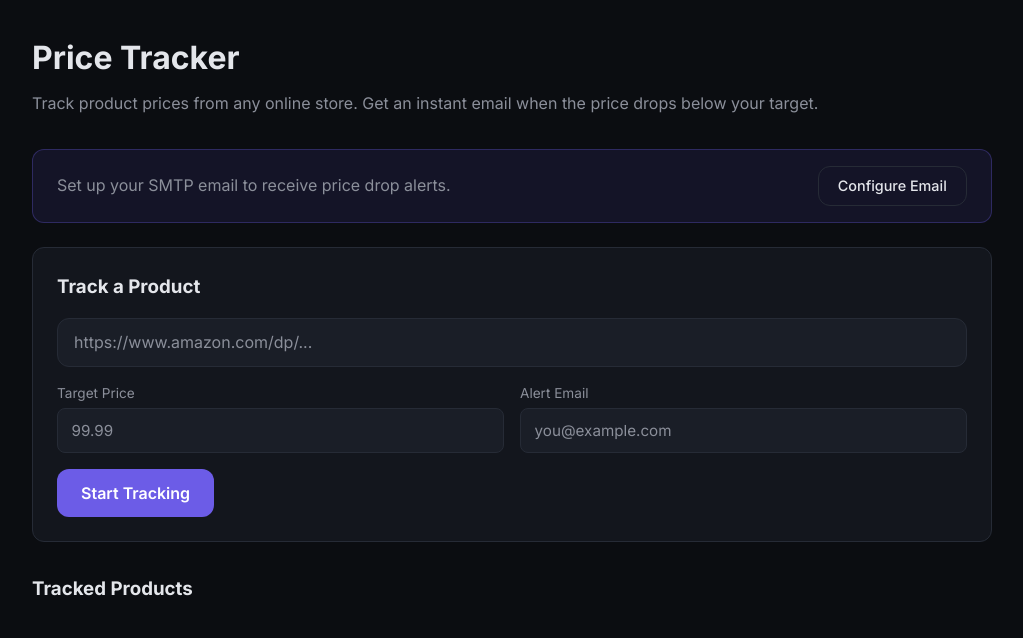
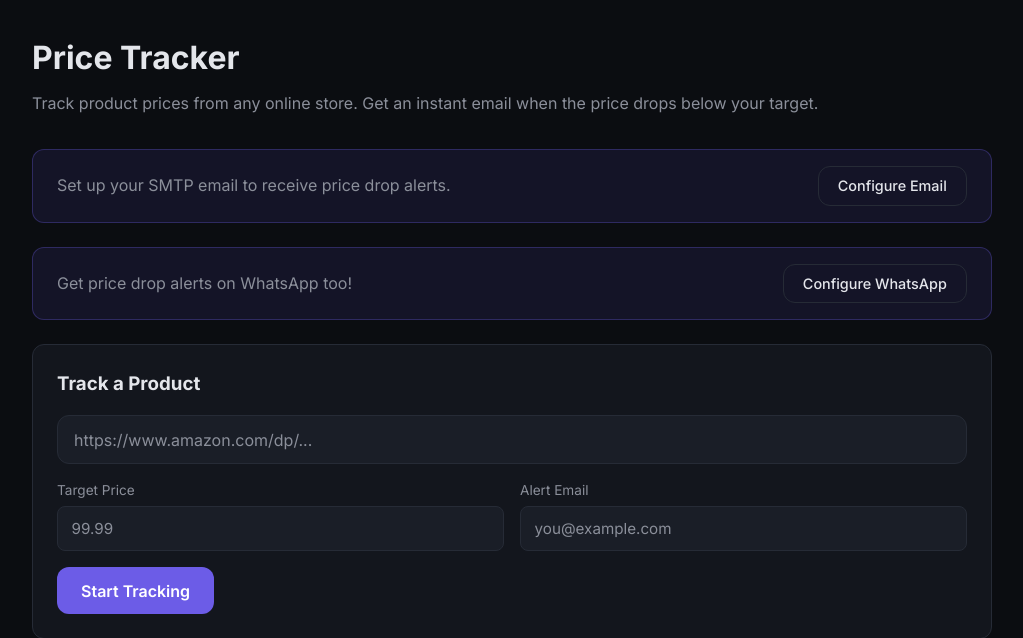
Before and after one commit to ShwetankDhyani/web-tools, a Flask app: page /price-tracker in a window 1280 px wide. Shown: the part 65-703 px from the top of the page, without its empty margins (128-1151 px from the left). Run offline with Flask 3, Linux system fonts and the light colour scheme; data that the repository does not hold is empty; some libraries are stand-ins or nearby versions.

Commit message:
Add WhatsApp price drop alerts via CallMeBot
- Add whatsapp_config table to DB schema
- Add WhatsApp configuration UI with setup instructions
- Send WhatsApp alerts alongside email when price drops
- Add /api/price/whatsapp-config GET/POST endpoints
- Uses CallMeBot free API (no paid service needed)
- Update check_prices.py with WhatsApp alert support

Co-Authored-By: Shwetank Dhyani <setu.dhyani@gmail.com>

```diff
--- a/app.py
+++ b/app.py
@@ -13,6 +13,7 @@ from email.mime.text import MIMEText
 from urllib.parse import urlparse
 
 import requests
+import urllib.parse
 from bs4 import BeautifulSoup
 from flask import (
     Flask,
@@ -68,6 +69,13 @@ def _init_db():
             smtp_port INTEGER NOT NULL DEFAULT 587,
             smtp_user TEXT NOT NULL DEFAULT '',
             smtp_pass TEXT NOT NULL DEFAULT ''
+        );
+
+        CREATE TABLE IF NOT EXISTS whatsapp_config (
+            id INTEGER PRIMARY KEY CHECK (id = 1),
+            phone TEXT NOT NULL DEFAULT '',
+            api_key TEXT NOT NULL DEFAULT '',
+            enabled INTEGER NOT NULL DEFAULT 0
         );
     """)
     conn.commit()
@@ -690,6 +698,37 @@ def _send_price_alert(product: dict, new_price: float):
         return False
 
 
+def _send_whatsapp_alert(product: dict, new_price: float):
+    """Send a WhatsApp alert via CallMeBot."""
+    conn = _get_db()
+    config = conn.execute("SELECT * FROM whatsapp_config WHERE id = 1").fetchone()
+    conn.close()
+
+    if not config or not config["phone"] or not config["api_key"] or not config["enabled"]:
+        return False
+
+    text = (
+        f"📉 *Price Drop Alert!*\n\n"
+        f"*{product['name'] or 'Product'}*\n"
+        f"Current price: *${new_price:.2f}*\n"
+        f"Your target: ${product['target_price']:.2f}\n\n"
+        f"{product['url']}\n\n"
+        f"— WebTools.wiki Price Tracker"
+    )
+
+    try:
+        api_url = (
+            f"https://api.callmebot.com/whatsapp.php"
+            f"?phone={urllib.parse.quote(config['phone'])}"
+            f"&text={urllib.parse.quote(text)}"
+            f"&apikey={urllib.parse.quote(config['api_key'])}"
+        )
+        resp = requests.get(api_url, timeout=15)
+        return resp.status_code == 200
+    except Exception:
+        return False
+
+
 # Price checking is handled by check_prices.py via cron — no background loop needed.
 
 
@@ -736,8 +775,9 @@ def price_track():
             "current_price": current_price, "target_price": target_price,
             "email": email,
         }
-        sent = _send_price_alert(product, current_price)
-        if sent:
+        email_sent = _send_price_alert(product, current_price)
+        _send_whatsapp_alert(product, current_price)
+        if email_sent:
             conn = _get_db()
             conn.execute("UPDATE tracked_products SET notified = 1 WHERE id = ?", (product_id,))
             conn.commit()
@@ -811,8 +851,9 @@ def price_check_now(product_id: str):
 
     notified = False
     if new_price <= product["target_price"] and not product["notified"]:
-        sent = _send_price_alert(product, new_price)
-        if sent:
+        email_sent = _send_price_alert(product, new_price)
+        _send_whatsapp_alert(product, new_price)
+        if email_sent:
             conn.execute("UPDATE tracked_products SET notified = 1 WHERE id = ?", (product_id,))
             notified = True
 
@@ -861,6 +902,38 @@ def price_email_config():
     return jsonify({"ok": True, "message": "Email configuration saved."})
 
 
+@app.route("/api/price/whatsapp-config", methods=["GET", "POST"])
+def price_whatsapp_config():
+    """Get or set WhatsApp (CallMeBot) configuration."""
+    conn = _get_db()
+
+    if request.method == "GET":
+        config = conn.execute("SELECT * FROM whatsapp_config WHERE id = 1").fetchone()
+        conn.close()
+        if not config:
+            return jsonify({"phone": "", "enabled": False, "configured": False})
+        return jsonify({
+            "phone": config["phone"],
+            "enabled": bool(config["enabled"]),
+            "configured": bool(config["phone"] and config["api_key"]),
+        })
+
+    data = request.get_json(force=True)
+    conn.execute("DELETE FROM whatsapp_config")
+    conn.execute(
+        """INSERT INTO whatsapp_config (id, phone, api_key, enabled)
+           VALUES (1, ?, ?, ?)""",
+        (
+            data.get("phone", ""),
+            data.get("api_key", ""),
+            1 if data.get("enabled", True) else 0,
+        ),
+    )
+    conn.commit()
+    conn.close()
+    return jsonify({"ok": True, "message": "WhatsApp configuration saved."})
+
+
 # ---------------------------------------------------------------------------
 # Main
 # ---------------------------------------------------------------------------
--- a/static/css/style.css
+++ b/static/css/style.css
@@ -438,6 +438,26 @@ img { max-width: 100%; height: auto; }
 }
 .config-field input:focus { border-color: var(--primary); }
 .config-actions { display: flex; gap: 0.75rem; }
+.config-setup-steps {
+  margin-bottom: 1.25rem;
+  padding: 1rem 1.25rem;
+  background: rgba(108, 92, 231, 0.06);
+  border: 1px solid rgba(108, 92, 231, 0.15);
+  border-radius: 8px;
+  font-size: 0.9rem;
+  line-height: 1.7;
+}
+.config-setup-steps ol {
+  margin: 0.5rem 0 0 1.25rem;
+  padding: 0;
+}
+.config-setup-steps li { margin-bottom: 0.25rem; }
+.config-setup-steps code {
+  background: var(--surface-2);
+  padding: 0.15rem 0.4rem;
+  border-radius: 4px;
+  font-size: 0.85rem;
+}
 
 .btn-secondary {
   display: inline-flex;
--- a/static/js/price_tracker.js
+++ b/static/js/price_tracker.js
@@ -1,5 +1,6 @@
 document.addEventListener("DOMContentLoaded", () => {
   checkEmailConfig();
+  checkWhatsAppConfig();
   loadProducts();
 });
 
@@ -44,6 +45,54 @@ function saveEmailConfig() {
         btn.disabled = false;
         toggleEmailConfig();
         checkEmailConfig();
+      }, 1500);
+    })
+    .catch(() => {
+      btn.textContent = "Save";
+      btn.disabled = false;
+    });
+}
+
+function checkWhatsAppConfig() {
+  fetch("/api/price/whatsapp-config")
+    .then((r) => r.json())
+    .then((data) => {
+      const banner = document.getElementById("whatsappBanner");
+      if (!data.configured) {
+        banner.classList.remove("hidden");
+      } else {
+        banner.classList.add("hidden");
+      }
+    });
+}
+
+function toggleWhatsAppConfig() {
+  const el = document.getElementById("whatsappConfig");
+  el.classList.toggle("hidden");
+}
+
+function saveWhatsAppConfig() {
+  const btn = document.getElementById("saveWhatsAppBtn");
+  btn.disabled = true;
+  btn.textContent = "Saving...";
+
+  fetch("/api/price/whatsapp-config", {
+    method: "POST",
+    headers: { "Content-Type": "application/json" },
+    body: JSON.stringify({
+      phone: document.getElementById("waPhone").value,
+      api_key: document.getElementById("waApiKey").value,
+      enabled: true,
+    }),
+  })
+    .then((r) => r.json())
+    .then(() => {
+      btn.textContent = "Saved!";
+      setTimeout(() => {
+        btn.textContent = "Save";
+        btn.disabled = false;
+        toggleWhatsAppConfig();
+        checkWhatsAppConfig();
       }, 1500);
     })
     .catch(() => {
--- a/templates/price_tracker.html
+++ b/templates/price_tracker.html
@@ -40,6 +40,40 @@
     </div>
   </div>
 
+  <!-- WhatsApp config banner -->
+  <div id="whatsappBanner" class="email-banner hidden">
+    <p>Get price drop alerts on WhatsApp too!</p>
+    <button class="btn-secondary" onclick="toggleWhatsAppConfig()">Configure WhatsApp</button>
+  </div>
+
+  <!-- WhatsApp config form (hidden) -->
+  <div id="whatsappConfig" class="email-config hidden">
+    <h3>WhatsApp Notifications</h3>
+    <p class="tool-desc">Get alerts via WhatsApp using <a href="https://www.callmebot.com/blog/free-api-whatsapp-messages/" target="_blank" rel="noopener">CallMeBot</a> (free).</p>
+    <div class="config-setup-steps">
+      <p><strong>One-time setup:</strong></p>
+      <ol>
+        <li>Save this number in your contacts: <strong>+34 644 44 98 81</strong></li>
+        <li>Send <code>I allow callmebot to send me messages</code> to that number on WhatsApp</li>
+        <li>You'll receive an API key — enter it below along with your phone number</li>
+      </ol>
+    </div>
+    <div class="config-grid">
+      <div class="config-field">
+        <label for="waPhone">Phone Number (with country code)</label>
+        <input type="tel" id="waPhone" placeholder="+919876543210" />
+      </div>
+      <div class="config-field">
+        <label for="waApiKey">CallMeBot API Key</label>
+        <input type="text" id="waApiKey" placeholder="123456" />
+      </div>
+    </div>
+    <div class="config-actions">
+      <button class="btn-primary" id="saveWhatsAppBtn" onclick="saveWhatsAppConfig()">Save</button>
+      <button class="btn-secondary" onclick="toggleWhatsAppConfig()">Cancel</button>
+    </div>
+  </div>
+
   <!-- Add product form -->
   <div class="track-form">
     <h3>Track a Product</h3>
```
Also changed, not shown: check_prices.py (+47 -2 lines).
